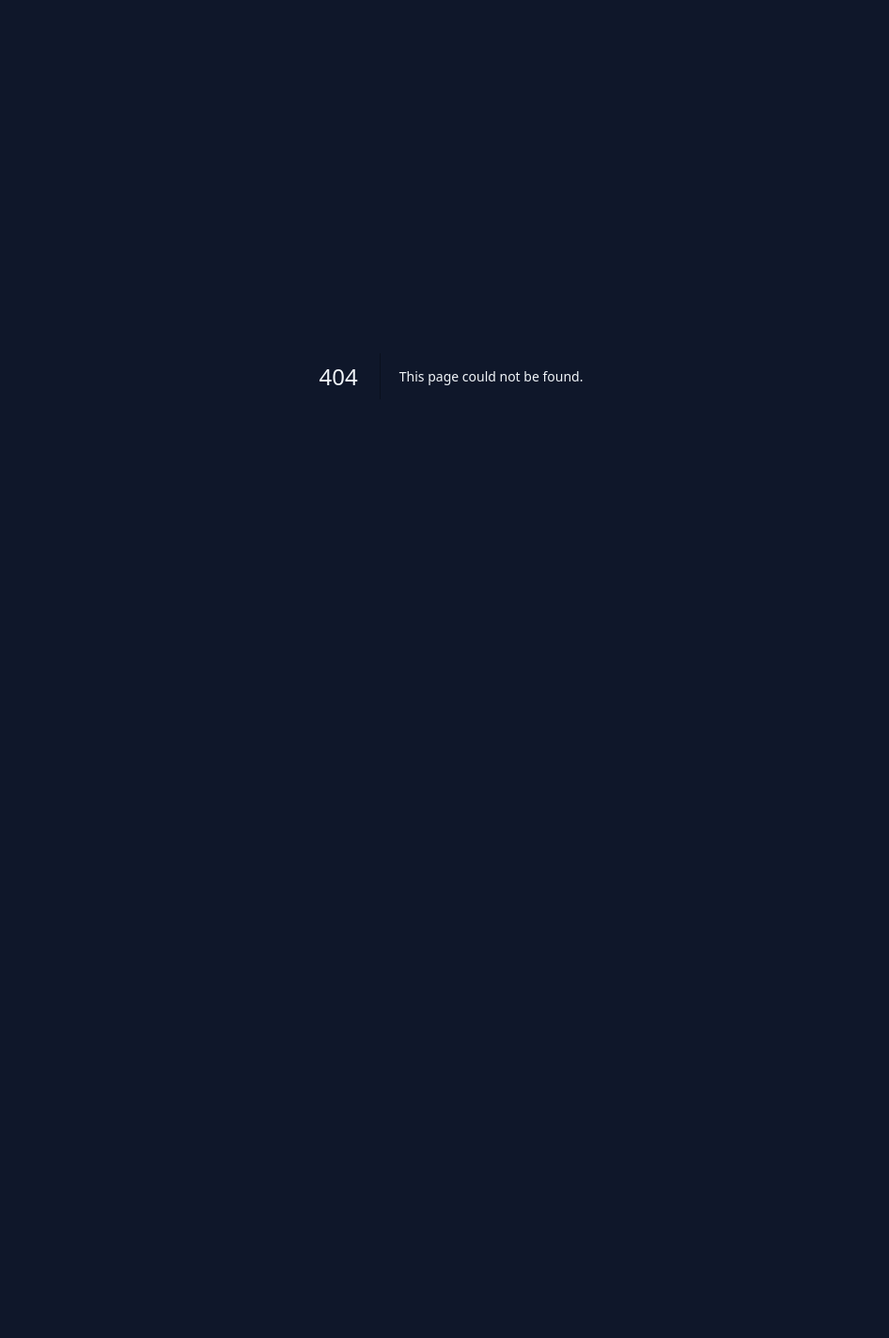
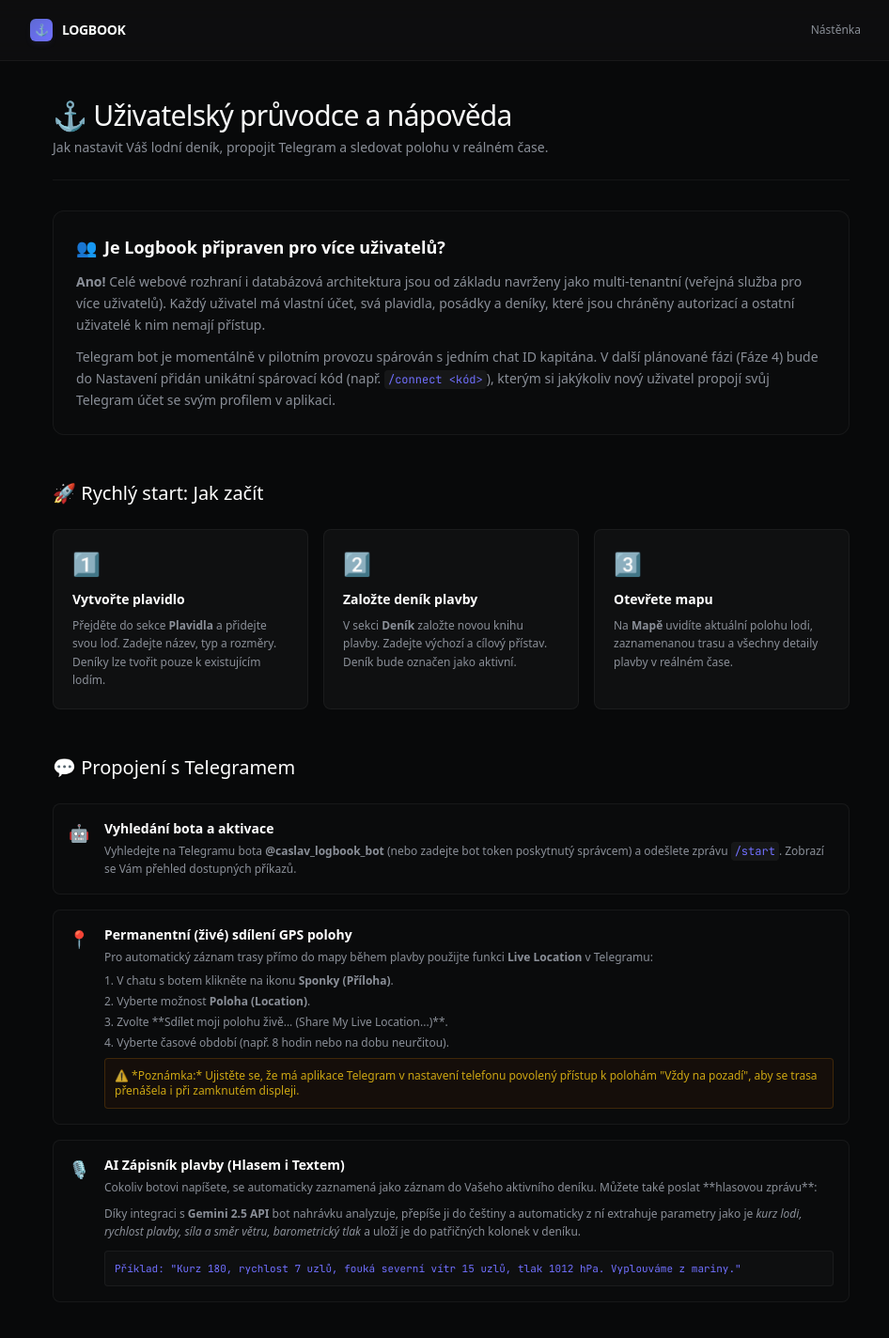
Before and after one commit to VaclavSercl/logbook, a Next.js app in the folder frontend/: page /help in a window 1280 px wide. Before the commit this address had no page. Shown: the top 1424 px of the page at 94% size, without its empty margins (160-1106 px from the left). Before the commit the page ends 800 px from the top, so only its background shows below. Built offline with nearby package versions, Linux system fonts and the light colour scheme.

Commit message:
feat(frontend): add new help page

```diff
--- /dev/null
+++ b/frontend/src/app/help/page.tsx
@@ -0,0 +1,163 @@
+'use client';
+
+import { useEffect, useState } from 'react';
+import Link from 'next/link';
+
+export default function HelpPage() {
+  const [mounted, setMounted] = useState(false);
+  const [token, setToken] = useState<string | null>(null);
+
+  useEffect(() => {
+    setMounted(true);
+    setToken(localStorage.getItem('token'));
+  }, []);
+
+  if (!mounted) {
+    return <div className="min-h-screen bg-[#08090a]" />;
+  }
+
+  return (
+    <div className="min-h-screen bg-[#08090a] text-[#f7f8f8] font-sans selection:bg-[#5e6ad2]/30 selection:text-white">
+      {/* Google Fonts Link */}
+      <link href="https://fonts.googleapis.com/css2?family=Inter:wght@300;400;500;600&family=JetBrains+Mono:wght@400;500&display=swap" rel="stylesheet" />
+
+      <style dangerouslySetInnerHTML={{ __html: `
+        body {
+          font-family: 'Inter', system-ui, -apple-system, sans-serif;
+          background-color: #08090a;
+        }
+        .font-mono-custom {
+          font-family: 'JetBrains Mono', monospace;
+        }
+      `}} />
+
+      {/* Header */}
+      <header className="bg-[#0f1011] border-b border-white/[0.05] px-6 py-4 sticky top-0 z-50 backdrop-blur-md bg-opacity-80">
+        <div className="flex items-center justify-between max-w-4xl mx-auto">
+          <Link href="/" className="flex items-center gap-2.5 text-decoration-none group">
+            <div className="w-6 h-6 bg-gradient-to-br from-[#5e6ad2] to-[#7170ff] rounded-md flex items-center justify-center text-xs font-semibold text-white shadow-md shadow-[#5e6ad2]/10 group-hover:scale-105 transition">⚓</div>
+            <h1 className="text-sm font-semibold tracking-tight text-[#f7f8f8]">LOGBOOK</h1>
+          </Link>
+          <nav className="flex items-center gap-1">
+            <Link href="/" className="text-xs font-medium text-[#8a8f98] hover:text-[#f7f8f8] px-3 py-2 rounded-md hover:bg-white/[0.04] transition">Nástěnka</Link>
+            {token && (
+              <>
+                <Link href="/logbook" className="text-xs font-medium text-[#8a8f98] hover:text-[#f7f8f8] px-3 py-2 rounded-md hover:bg-white/[0.04] transition">Deník</Link>
+                <Link href="/map" className="text-xs font-medium text-[#8a8f98] hover:text-[#f7f8f8] px-3 py-2 rounded-md hover:bg-white/[0.04] transition">Mapa</Link>
+              </>
+            )}
+          </nav>
+        </div>
+      </header>
+
+      {/* Main Content */}
+      <main className="p-6 max-w-4xl mx-auto pt-10 pb-20">
+        <div className="mb-8 border-b border-white/[0.05] pb-6">
+          <h2 className="text-3xl font-medium tracking-tight text-[#f7f8f8]">⚓ Uživatelský průvodce a nápověda</h2>
+          <p className="text-sm text-[#8a8f98] mt-1.5">Jak nastavit Váš lodní deník, propojit Telegram a sledovat polohu v reálném čase.</p>
+        </div>
+
+        <div className="space-y-12">
+          {/* Section 1: Multi-user architecture */}
+          <section className="bg-white/[0.01] border border-white/[0.05] rounded-xl p-6">
+            <h3 className="text-lg font-semibold text-white mb-3 flex items-center gap-2">
+              <span>👥</span> Je Logbook připraven pro více uživatelů?
+            </h3>
+            <p className="text-sm text-[#8a8f98] leading-relaxed mb-3">
+              <strong>Ano!</strong> Celé webové rozhraní i databázová architektura jsou od základu navrženy jako multi-tenantní (veřejná služba pro více uživatelů). Každý uživatel má vlastní účet, svá plavidla, posádky a deníky, které jsou chráněny autorizací a ostatní uživatelé k nim nemají přístup.
+            </p>
+            <p className="text-sm text-[#8a8f98] leading-relaxed">
+              Telegram bot je momentálně v pilotním provozu spárován s jedním chat ID kapitána. V další plánované fázi (Fáze 4) bude do Nastavení přidán unikátní spárovací kód (např. <code className="font-mono-custom text-xs bg-white/[0.05] px-1 py-0.5 rounded text-[#7170ff]">/connect &lt;kód&gt;</code>), kterým si jakýkoliv nový uživatel propojí svůj Telegram účet se svým profilem v aplikaci.
+            </p>
+          </section>
+
+          {/* Section 2: Step-by-step guide */}
+          <section className="space-y-6">
+            <h3 className="text-xl font-medium text-white">🚀 Rychlý start: Jak začít</h3>
+
+            <div className="grid grid-cols-1 md:grid-cols-3 gap-4">
+              <div className="bg-[#0f1011] border border-white/[0.05] rounded-lg p-5">
+                <span className="text-2xl mb-3 block">1️⃣</span>
+                <h4 className="text-sm font-semibold text-white mb-2">Vytvořte plavidlo</h4>
+                <p className="text-xs text-[#8a8f98] leading-relaxed">
+                  Přejděte do sekce <strong>Plavidla</strong> a přidejte svou loď. Zadejte název, typ a rozměry. Deníky lze tvořit pouze k existujícím lodím.
+                </p>
+              </div>
+
+              <div className="bg-[#0f1011] border border-white/[0.05] rounded-lg p-5">
+                <span className="text-2xl mb-3 block">2️⃣</span>
+                <h4 className="text-sm font-semibold text-white mb-2">Založte deník plavby</h4>
+                <p className="text-xs text-[#8a8f98] leading-relaxed">
+                  V sekci <strong>Deník</strong> založte novou knihu plavby. Zadejte výchozí a cílový přístav. Deník bude označen jako aktivní.
+                </p>
+              </div>
+
+              <div className="bg-[#0f1011] border border-white/[0.05] rounded-lg p-5">
+                <span className="text-2xl mb-3 block">3️⃣</span>
+                <h4 className="text-sm font-semibold text-white mb-2">Otevřete mapu</h4>
+                <p className="text-xs text-[#8a8f98] leading-relaxed">
+                  Na <strong>Mapě</strong> uvidíte aktuální polohu lodi, zaznamenanou trasu a všechny detaily plavby v reálném čase.
+                </p>
+              </div>
+            </div>
+          </section>
+
+          {/* Section 3: Telegram setup */}
+          <section className="space-y-6">
+            <h3 className="text-xl font-medium text-white">💬 Propojení s Telegramem</h3>
+
+            <div className="space-y-4">
+              {/* Point 1 */}
+              <div className="flex gap-4 p-4 bg-white/[0.01] border border-white/[0.05] rounded-lg">
+                <div className="text-lg">🤖</div>
+                <div>
+                  <h4 className="text-sm font-semibold text-white mb-1">Vyhledání bota a aktivace</h4>
+                  <p className="text-xs text-[#8a8f98] leading-relaxed">
+                    Vyhledejte na Telegramu bota <strong>@caslav_logbook_bot</strong> (nebo zadejte bot token poskytnutý správcem) a odešlete zprávu <code className="font-mono-custom text-xs bg-white/[0.05] px-1 py-0.5 rounded text-[#7170ff]">/start</code>. Zobrazí se Vám přehled dostupných příkazů.
+                  </p>
+                </div>
+              </div>
+
+              {/* Point 2 */}
+              <div className="flex gap-4 p-4 bg-white/[0.01] border border-white/[0.05] rounded-lg">
+                <div className="text-lg">📍</div>
+                <div>
+                  <h4 className="text-sm font-semibold text-white mb-1">Permanentní (živé) sdílení GPS polohy</h4>
+                  <p className="text-xs text-[#8a8f98] leading-relaxed mb-2">
+                    Pro automatický záznam trasy přímo do mapy během plavby použijte funkci <strong>Live Location</strong> v Telegramu:
+                  </p>
+                  <ol className="list-decimal list-inside text-xs text-[#8a8f98] space-y-1.5">
+                    <li>V chatu s botem klikněte na ikonu <strong>Sponky (Příloha)</strong>.</li>
+                    <li>Vyberte možnost <strong>Poloha (Location)</strong>.</li>
+                    <li>Zvolte **Sdílet moji polohu živě... (Share My Live Location...)**.</li>
+                    <li>Vyberte časové období (např. 8 hodin nebo na dobu neurčitou).</li>
+                  </ol>
+                  <p className="text-xs text-yellow-400/80 mt-2 bg-yellow-950/20 border border-yellow-700/30 p-2.5 rounded">
+                    ⚠️ *Poznámka:* Ujistěte se, že má aplikace Telegram v nastavení telefonu povolený přístup k polohám "Vždy na pozadí", aby se trasa přenášela i při zamknutém displeji.
+                  </p>
+                </div>
+              </div>
+
+              {/* Point 3 */}
+              <div className="flex gap-4 p-4 bg-white/[0.01] border border-white/[0.05] rounded-lg">
+                <div className="text-lg">🎙️</div>
+                <div>
+                  <h4 className="text-sm font-semibold text-white mb-1">AI Zápisník plavby (Hlasem i Textem)</h4>
+                  <p className="text-xs text-[#8a8f98] leading-relaxed mb-2">
+                    Cokoliv botovi napíšete, se automaticky zaznamená jako záznam do Vašeho aktivního deníku. Můžete také poslat **hlasovou zprávu**:
+                  </p>
+                  <p className="text-xs text-[#8a8f98] leading-relaxed">
+                    Díky integraci s <strong>Gemini 2.5 API</strong> bot nahrávku analyzuje, přepíše ji do češtiny a automaticky z ní extrahuje parametry jako je <em>kurz lodi, rychlost plavby, síla a směr větru, barometrický tlak</em> a uloží je do patřičných kolonek v deníku.
+                  </p>
+                  <div className="mt-2.5 p-2.5 bg-white/[0.02] border border-white/[0.05] rounded text-[11px] font-mono-custom text-[#7170ff]">
+                    Příklad: "Kurz 180, rychlost 7 uzlů, fouká severní vítr 15 uzlů, tlak 1012 hPa. Vyplouváme z mariny."
+                  </div>
+                </div>
+              </div>
+            </div>
+          </section>
+        </div>
+      </main>
+    </div>
+  );
+}
```
